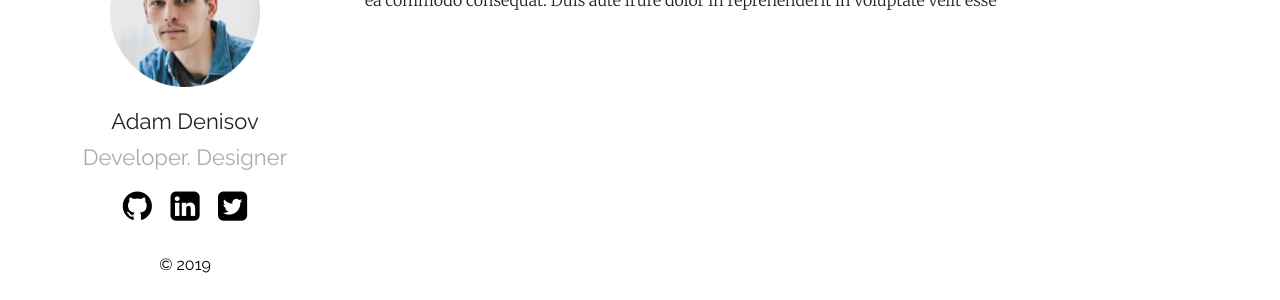
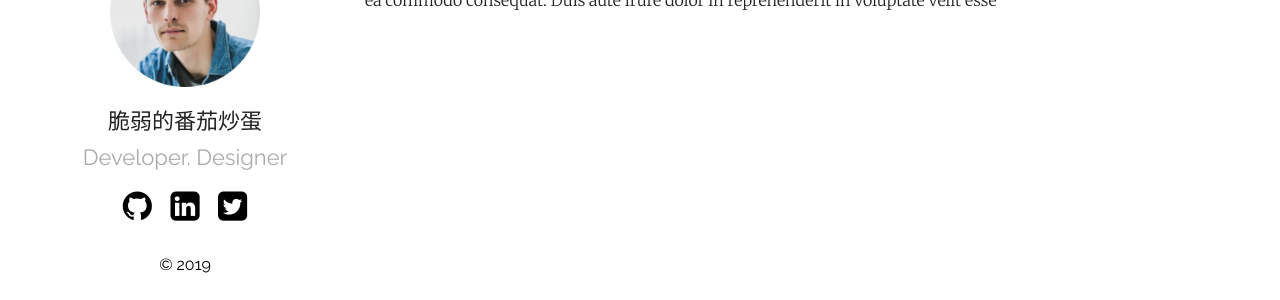
Before and after one commit to foryq/-foryq.github.io, a Jekyll site: the page built from index.md, in a window 1280 px wide. Shown: the part 269-569 px from the top of the page. Built offline with Jekyll 4.4.1, drawn with Linux system fonts in a browser that asks for light colours.

Commit message:
Update _config.yml

```diff
--- a/_config.yml
+++ b/_config.yml
@@ -9,16 +9,16 @@ show_excerpts: true # set to true to show excerpts on the homepage
 sass:
   sass_dir: _sass
 plainwhite:
-  name: Adam Denisov
+  name: 脆弱的番茄炒蛋
   tagline: Developer. Designer
   date_format: "%b %-d, %Y"
   sitemap: true # set to true to generate sitemap.xml content
 
   # generate social links in footer
   social_links:
-    twitter: thelehhman
-    github:  thelehhman
-    linkedIn: in/thelehhman
+    # twitter: thelehhman
+    github:  https://github.com/foryq
+    # linkedIn: in/thelehhman
     rss: rss
     # dribbble: jekyll
     # facebook: jekyll
```
